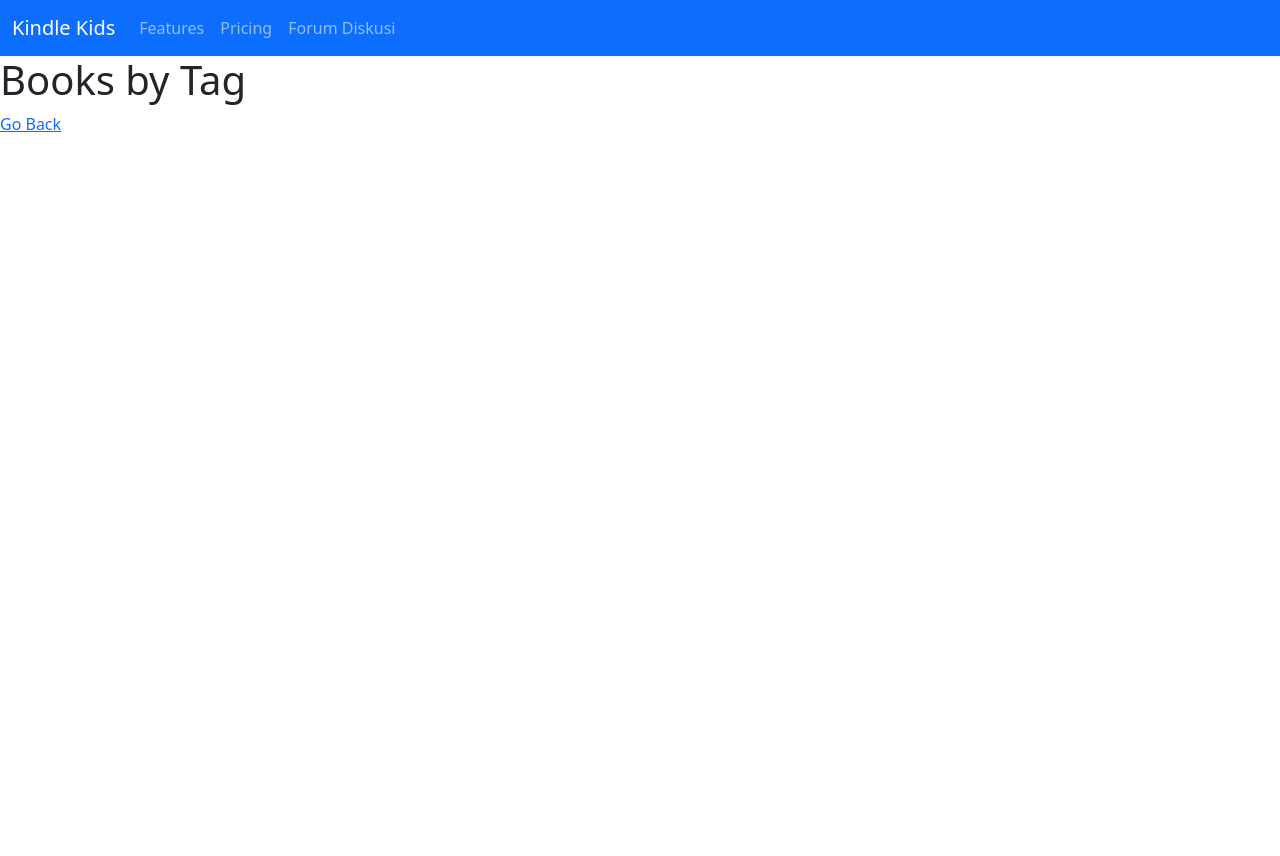
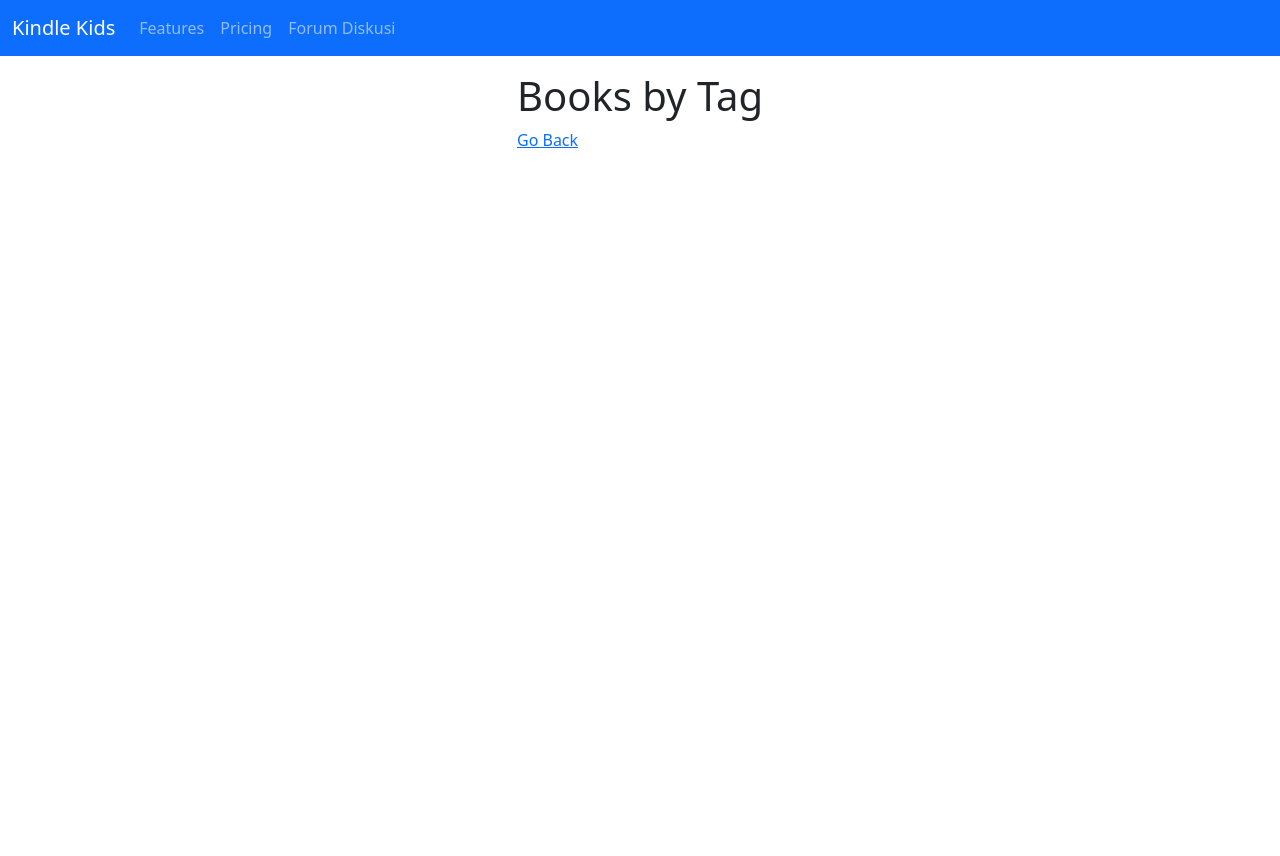
Before and after one commit to D06-PBP-2023-2024/tugas-uts, a Django app: page /tags/ in a window 1280 px wide. Before the commit the page ends 132 px from the top, so only its background shows below. Run offline with Django 4.2, Linux system fonts and the light colour scheme; data that the repository does not hold is empty.

Commit message:
Added style for group tags

```diff
--- a/main/templates/group_tags.html
+++ b/main/templates/group_tags.html
@@ -1,17 +1,22 @@
-{% extends "base.html" %}
-{% block content %}
+{% extends "container.html" %}
+{% block container_content %}
 
-<h1>Books by Tag</h1>
+<div class="d-flex justify-content-center">
+    <div>
+        <h1 class="mt-3">Books by Tag</h1>
         <a href="{% url "main:search_form" %}">Go Back</a>
             {% for tag_subject, books in books_by_tag.items %}
-    <h2>{{ tag_subject }}</h2>
+            <h2 class="mt-3">{{ tag_subject }}</h2>
             <ul>
                 {% for book in books %}
-            <li>{{ book.title }} by {{ book.author.name }}</li>
+                    <li class="mb-2"><a href="/book/{{book.pk}}" class="link-secondary link-offset-2 link-underline-opacity-25 link-underline-opacity-100-hover">
+                        {{ book.title }} by {{ book.author.name }}</a></li>
                 {% empty %}
                     <li>No books found with this tag.</li>
                 {% endfor %}
             </ul>
             {% endfor %}
+    </div>
+</div>
 
-{% endblock content %}
+{% endblock container_content %}
```
Lines whose indentation alone changed are shown as unchanged.
